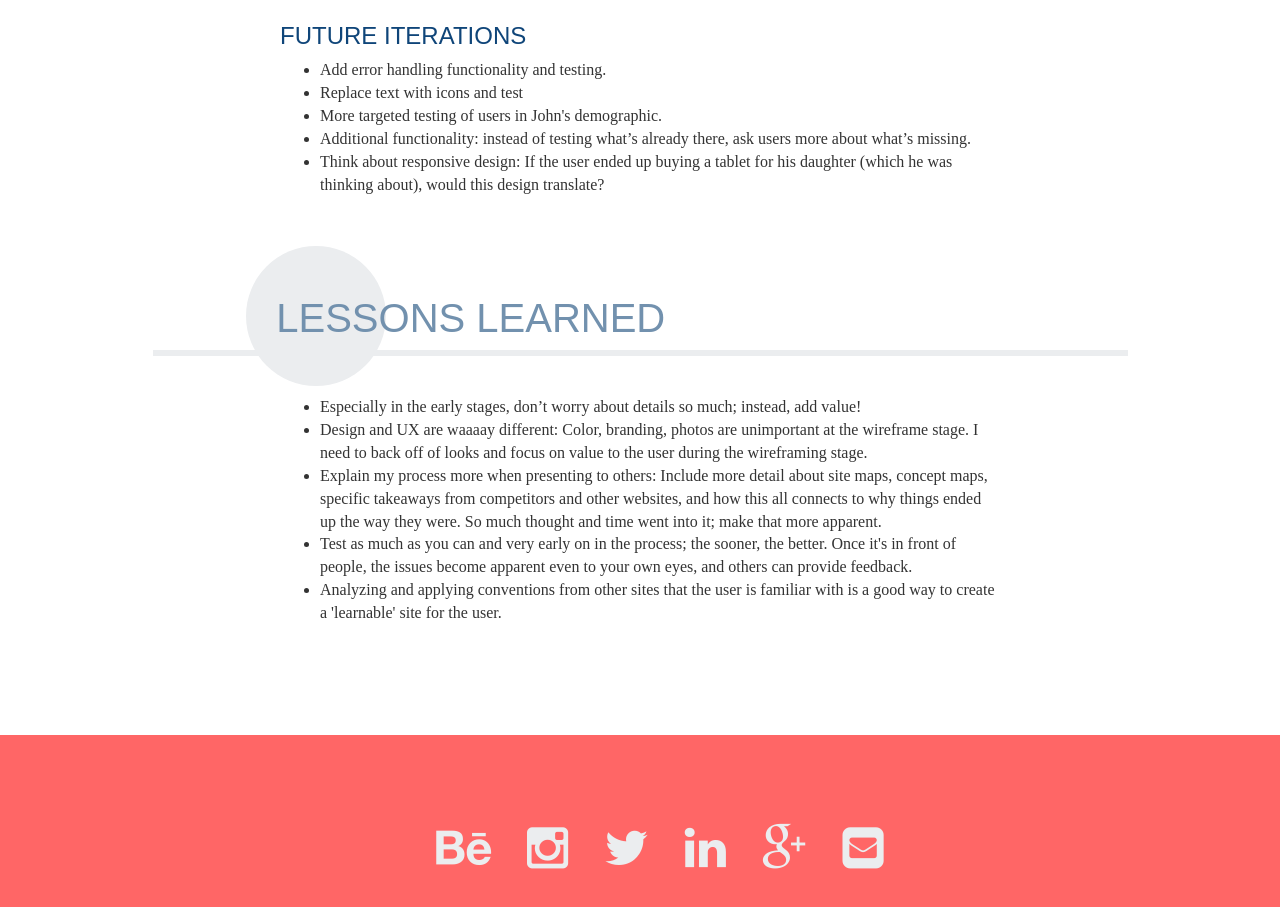
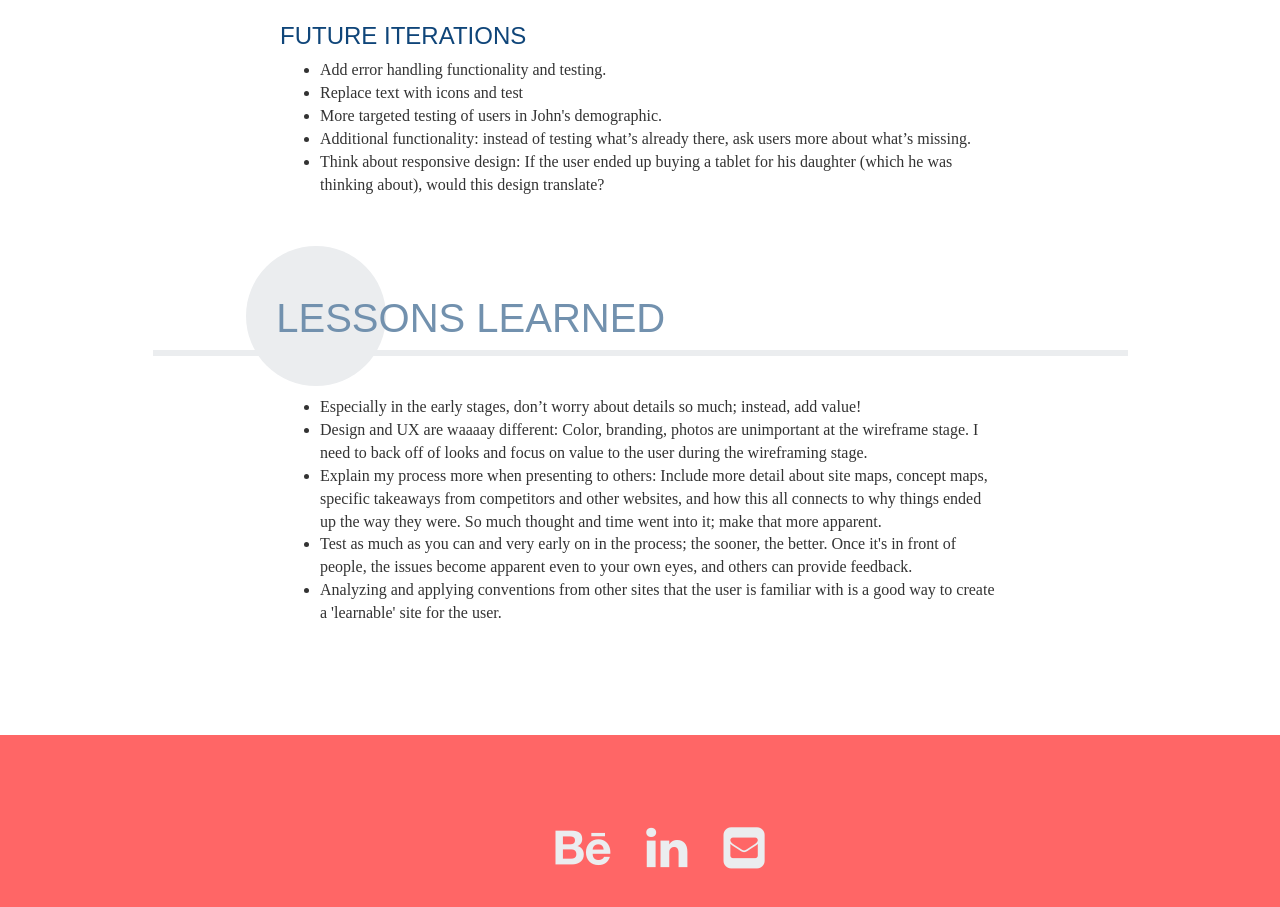
Before and after one commit to ChelseaEvans/personalwebsite, a website: page views/project-truespirit.html in a window 1280 px wide. Shown: the part 6224-7131 px from the top of the page. Drawn offline with nearby package versions, Linux system fonts and the light colour scheme; files whose address does not match are found by name.

Commit message:
Removed links
removed instagram, twitter, google+

```diff
--- a/views/project-truespirit.html
+++ b/views/project-truespirit.html
@@ -291,26 +291,26 @@
                         <i class="fa fa-behance fa-3x"></i>
                     </a>
                 </li>
-                <li>
+<!--                 <li>
                     <a href="http://www.instagram.com/chel__sees" target="_blank" title="Instagram">
                         <i class="fa fa-instagram fa-3x"></i>
                     </a>
-                </li>
-                <li>
+                </li> -->
+<!--                 <li>
                     <a href="http://twitter.com/chel_nova" target="_blank" title="Twitter">
                         <i class="fa fa-twitter fa-3x"></i>
                     </a>
-                </li>
+                </li> -->
                 <li>
                     <a href="http://www.linkedin.com/in/chelseamevans/" target="_blank" title="LinkedIn">
                         <i class="fa fa-linkedin fa-3x"></i>
                     </a>
                 </li>
-                <li>
+<!--                 <li>
                     <a href="http://www.google.com/+ChelseaEvans13" target="_blank" title="Google+">
                         <i class="fa fa-google-plus fa-3x"></i>
                     </a>
-                </li>
+                </li> -->
                 <li>
                     <a href="mailto:chelseamarieevans@gmail.com" title="Gmail">
                         <i class="fa fa-envelope-square fa-3x"></i>
```
Also changed, not shown: views/home.html (+7 -7 lines), views/project-runkeeper.html (+7 -7 lines), views/project-timetogo.html (+7 -7 lines), views/project-webmd.html (+6 -6 lines).
